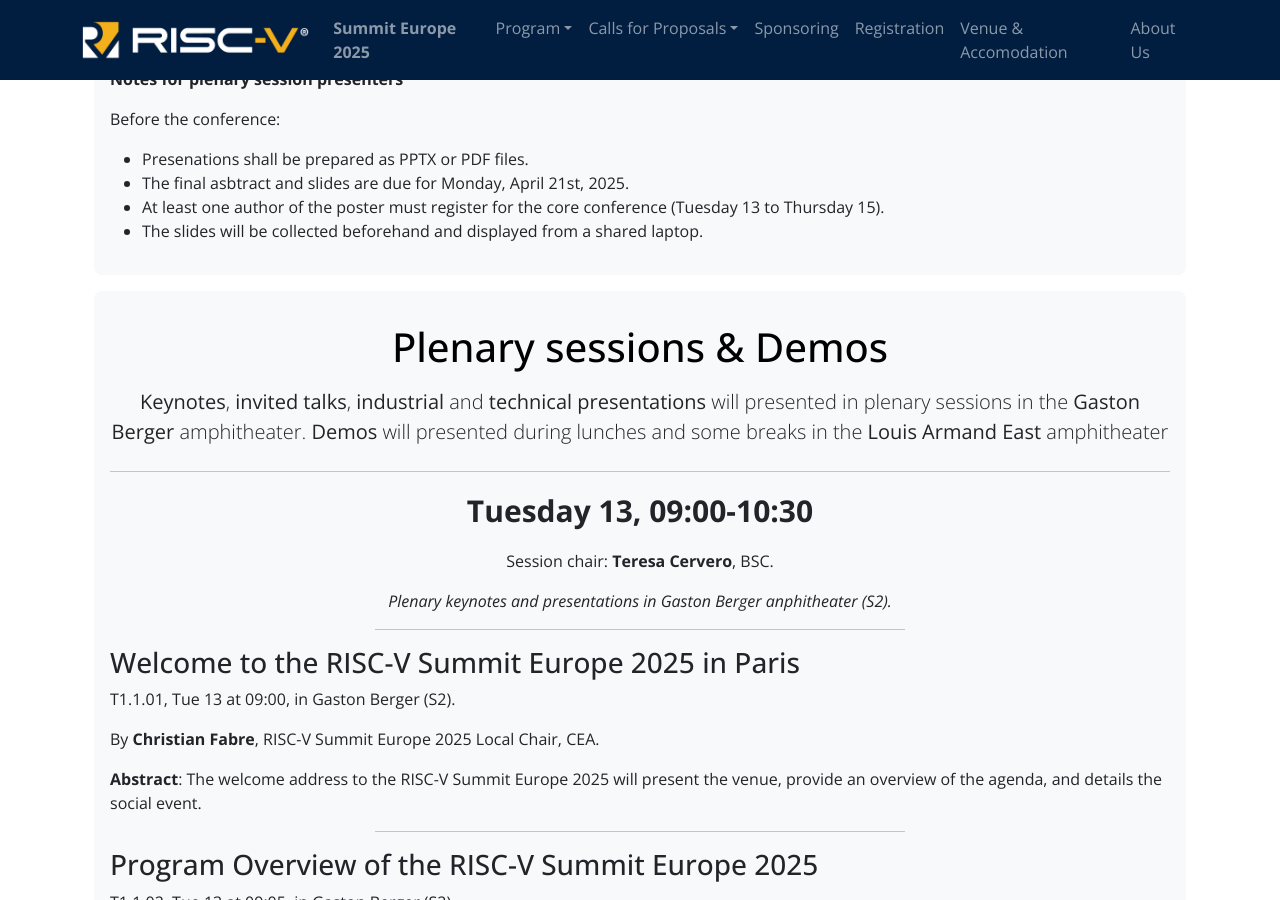
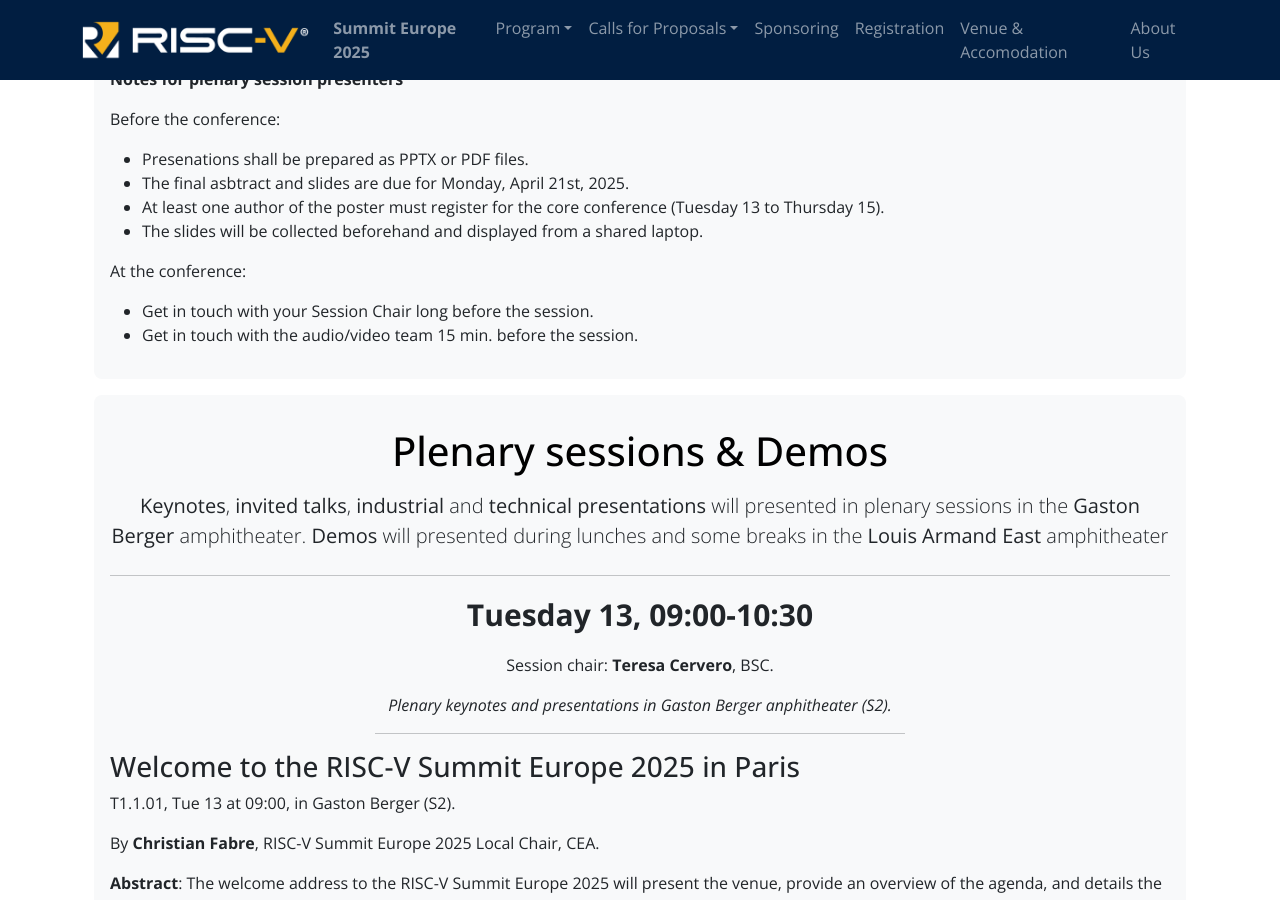
Before and after one commit to riscv-europe/summit-website-development, a Jekyll site: the page built from summit/2025/presentations.md, in a window 1280 px wide and 900 px high, scrolled down 1142 px. Built offline with Jekyll 4.4.1, drawn with Linux system fonts in a browser that asks for light colours.

Commit message:
Add: more instructions for speakers.

```diff
--- a/summit/2025/presentations.md
+++ b/summit/2025/presentations.md
@@ -33,6 +33,10 @@
    conference (Tuesday 13 to Thursday 15).
  - The slides will be collected beforehand and displayed from a shared
    laptop.
+
+At the conference:
+ - Get in touch with your Session Chair long before the session.
+ - Get in touch with the audio/video team 15 min. before the session.
 
 {% include jumboboxend.html %}
 
```
